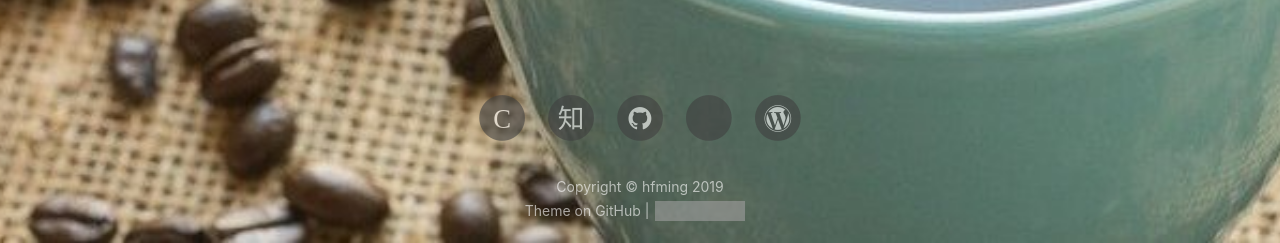
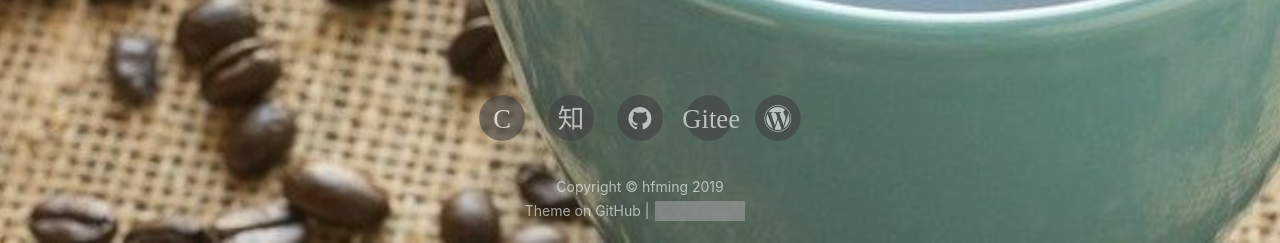
Before and after one commit to hfming/hfming.github.io, a Jekyll site: the page built from offline.html, in a window 1280 px wide. Shown: the part 657-900 px from the top of the page. Built offline with Jekyll 4.4.1, drawn with Linux system fonts in a browser that asks for light colours; nearby versions of some CDN libraries; comment, search, counter and statistics services are not loaded; grey boxes are pictures that could not be loaded.

Commit message:
主题修改

```diff
--- a/_includes/footer.html
+++ b/_includes/footer.html
@@ -58,12 +58,12 @@
                         <a target="_blank" href="https://gitee.com/{{ site.gitee_username }}">
                                 <span class="fa-stack fa-lg">
                                     <i class="fa fa-circle fa-stack-2x"></i>
-                                    <i class="fa fa-gitee fa-stack-1x fa-inverse"></i>
+                                    <i class="fa fa-stack-1x fa-inverse">Gitee</i>
                                 </span>
                         </a>
                     </li>
                     {% endif %}
-                    <!-- add Gitee  -->
+                    <!-- add wordpress  -->
                     {% if site.wordpress_username %}
                     <li>
                         <a target="_blank" href="https://{{ site.wordpress_username }}.com/">
--- a/_layouts/default.html
+++ b/_layouts/default.html
@@ -5,7 +5,7 @@
 
     <body ontouchstart="">
 
-    	{% include nav.html %}
+    	<!-- {% include nav.html %} -->
 
     	{{ content }}
 
```
